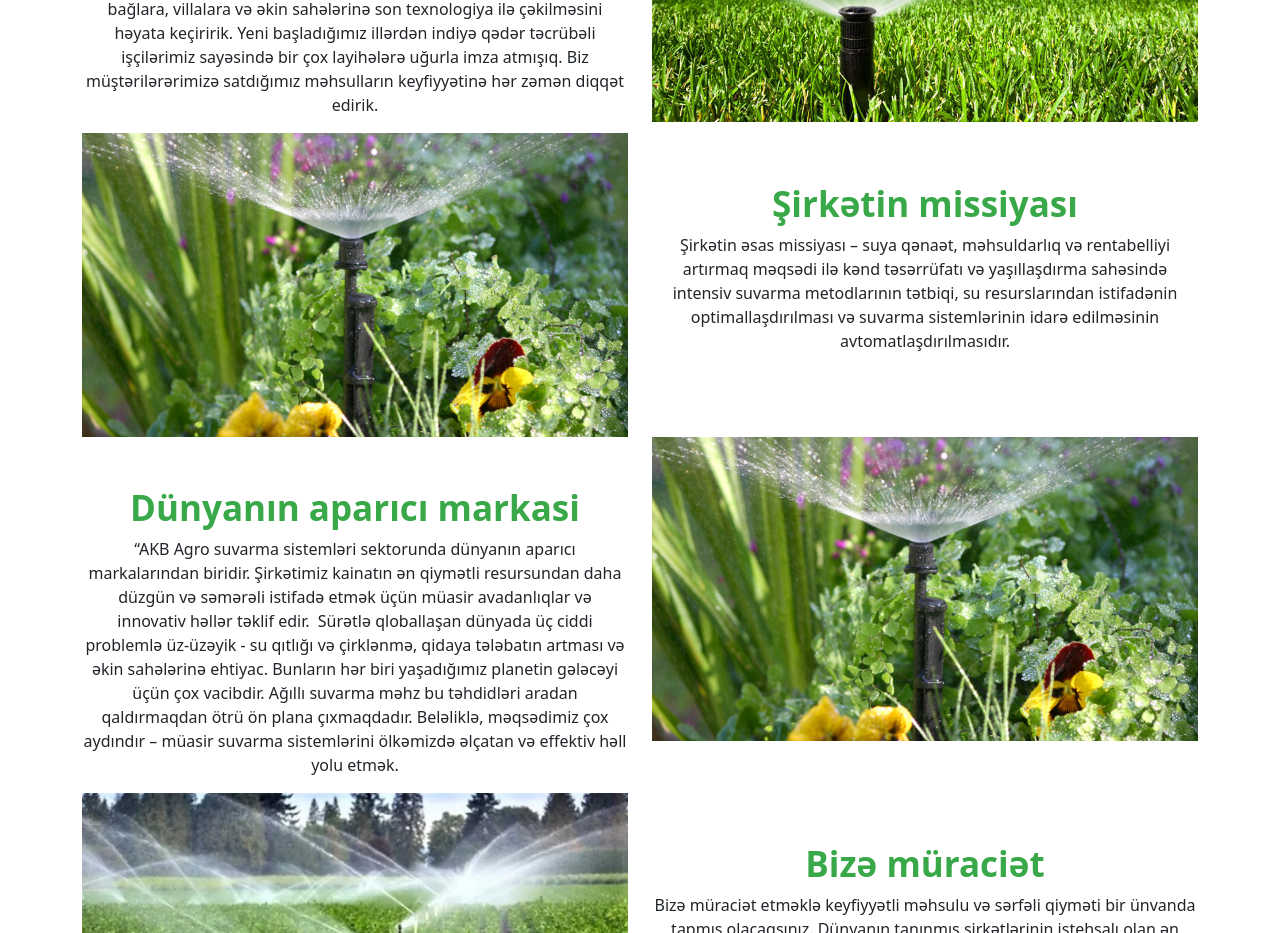
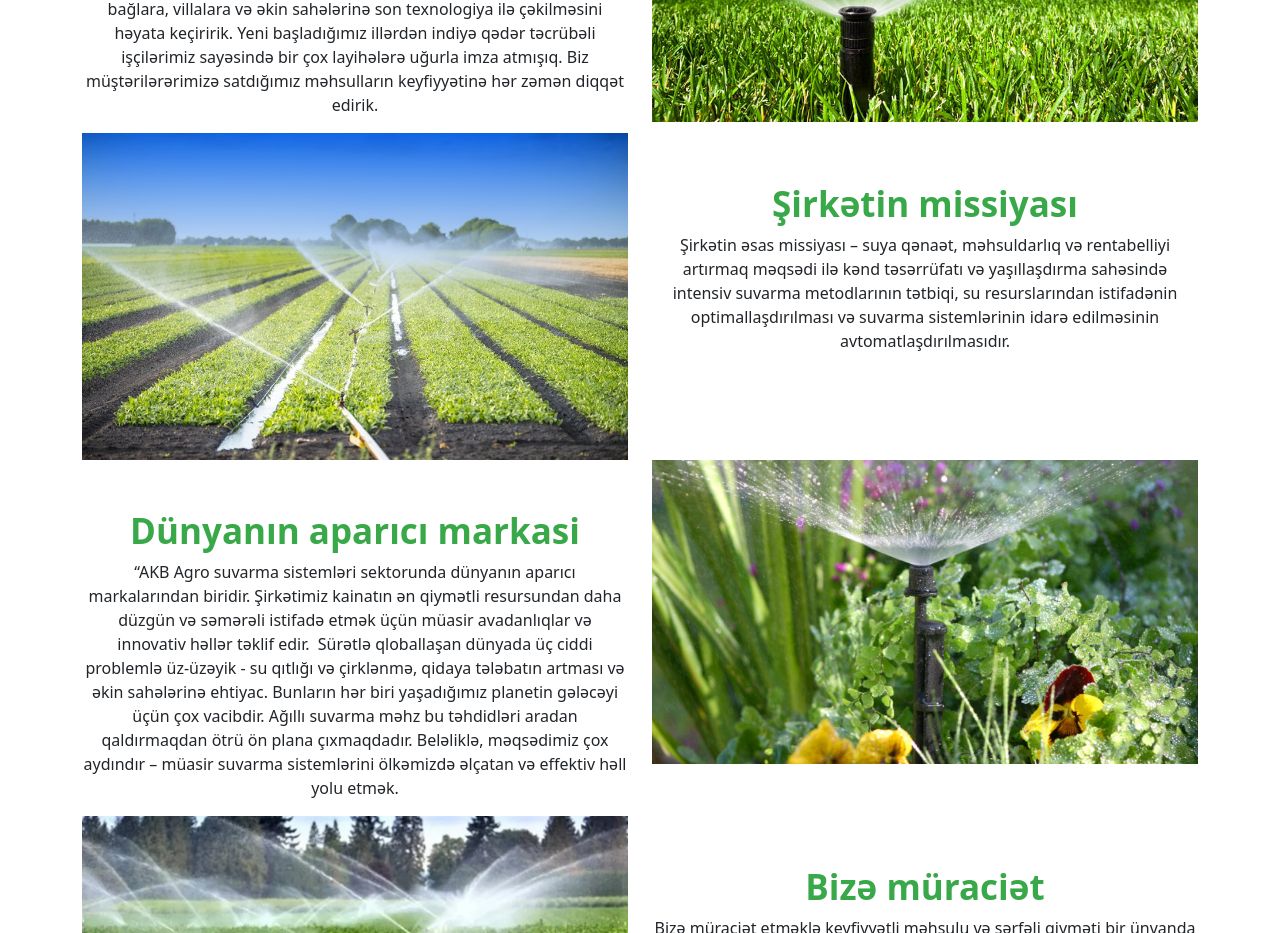
Before and after one commit to Farid0558475484/Akbagro.az-next.js, a Next.js app: page /about-us in a window 1280 px wide. Shown: the part 1060-1993 px from the top of the page. Built offline with nearby package versions, Linux system fonts and the light colour scheme.

Commit message:
feat:update

```diff
--- a/components/About.tsx
+++ b/components/About.tsx
@@ -55,7 +55,7 @@ function About() {
         <Row>
           <Col md="6" className={s.order2}>
             <Image
-              src="/img6.jpeg"
+              src="/img9.jpeg"
               alt="Logo"
               width={100}
               height={100}
```
Also changed, not shown: components/Main.tsx (+3 -30 lines).
